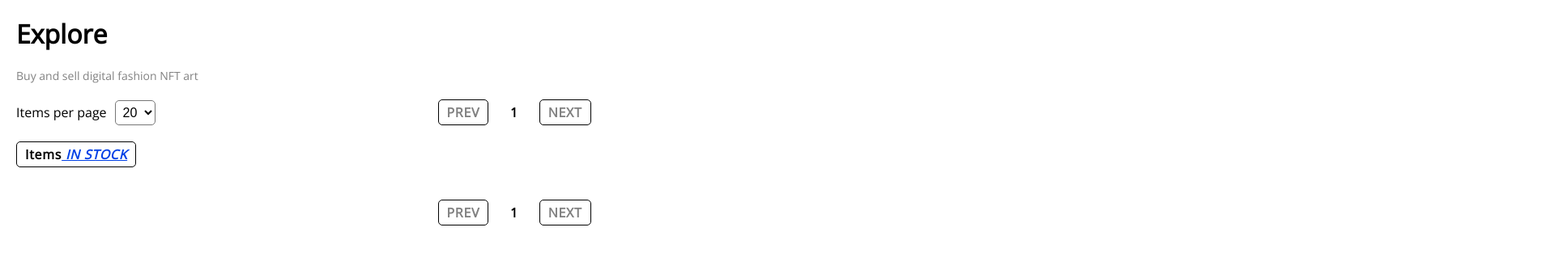
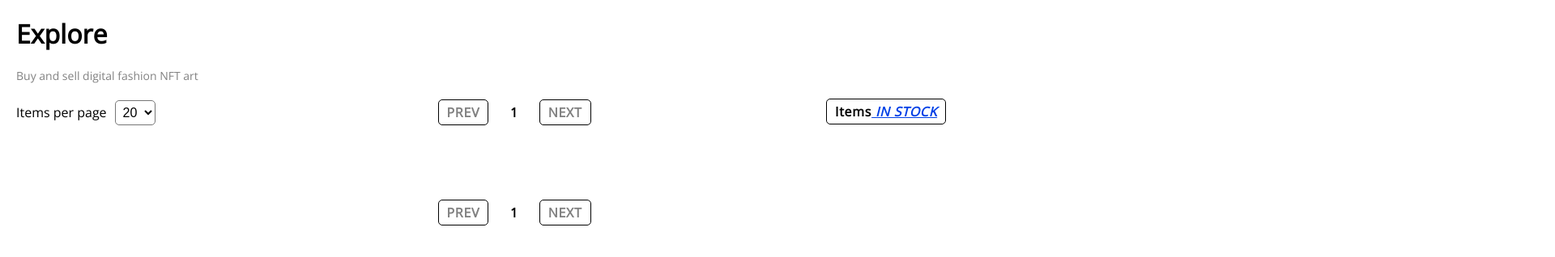
Before and after one commit to Marculis/projectArtisant, a React (Create React App) app: page / in a window 1280 px wide. Shown: the top 318 px of the page at 81% size, 1920 px wide, since content can reach past the window. Built offline with nearby package versions, Linux system fonts and the light colour scheme; no server answers.

Commit message:
edit button position

```diff
--- a/src/components/inStockBtn.module.scss
+++ b/src/components/inStockBtn.module.scss
@@ -1,4 +1,7 @@
 .stockBtn {
+  position: relative;
+  top: -53px;
+  left: 1000px;
   margin-bottom: 20px;
   button {
     color: #000000;
@@ -11,3 +14,10 @@
     }
   }
 }
+
+@media screen and (max-width: 450px) and (min-width: 300px) {
+  .stockBtn {
+    top: 0px;
+    left: 0px;
+  }
+}
```
